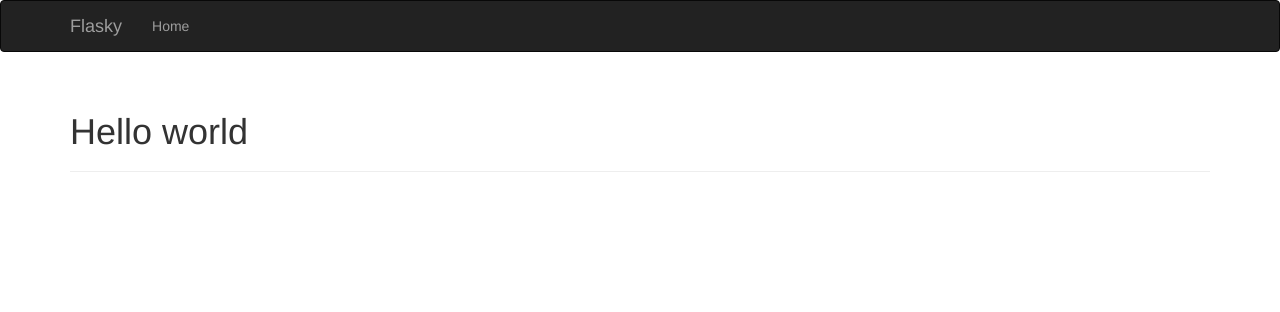
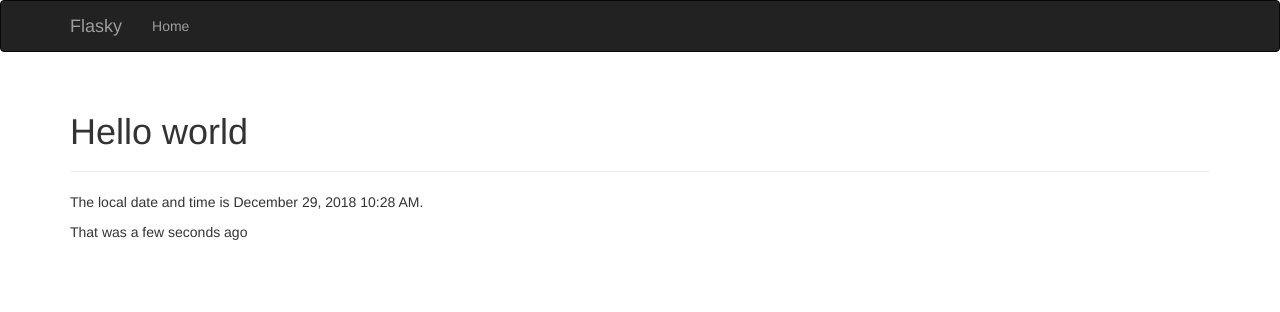
Before and after one commit to zhudingsuifeng/flask, a Flask app: page / in a window 1280 px wide. Shown: the top 312 px of the page. Run offline with Flask 2, Linux system fonts and the light colour scheme; some libraries are stand-ins or nearby versions.

Commit message:
datetime

```diff
--- a/hello.py
+++ b/hello.py
@@ -3,16 +3,20 @@
 from flask import Flask, render_template
 from flask_script import Manager
 from flask_bootstrap import Bootstrap
+from flask_moment import Moment
+
+from datetime import datetime
 
 app = Flask(__name__)   # 创建Flask类的对象，即程序实例
 # app.run(debug=True)
 
 Bootstrap(app)
+Moment(app)
 manager = Manager(app)  # 添加命令行解析器
 
 @app.route('/')  # app.route修饰器，把修饰的函数注册为路由，访问对应URL时的相应函数
 def index():
-    return render_template('index.html')
+    return render_template('index.html',current_time=datetime.utcnow())
     # render_template函数第一个参数是模板的文件名。随后的参数是键值对，表示模板中变量对应的真实值。
 
 @app.route('/user/<name>')
--- a/templates/base.html
+++ b/templates/base.html
@@ -2,6 +2,11 @@
 
 {% block title %}Flasky{% endblock %}
 <!--{% block blockname %}内容{% endblock %} 定义块，block 开始，后面跟要定义的块的名字(blockname),endblock结束-->
+
+{% block scripts %}
+{{super()}}
+{{moment.include_moment()}}
+{% endblock %}
 
 {% block navbar %}
 <div class="navbar navbar-inverse" role="navigation">
--- a/templates/index.html
+++ b/templates/index.html
@@ -6,4 +6,6 @@
 <div class="page-header">
     <h1>Hello world</h1>
 </div>
+<p>The local date and time is {{ moment(current_time).format('LLL')}}.</p>
+<p>That was {{ moment(current_time).fromNow(refresh=True)}}</p>
 {% endblock %}
```
